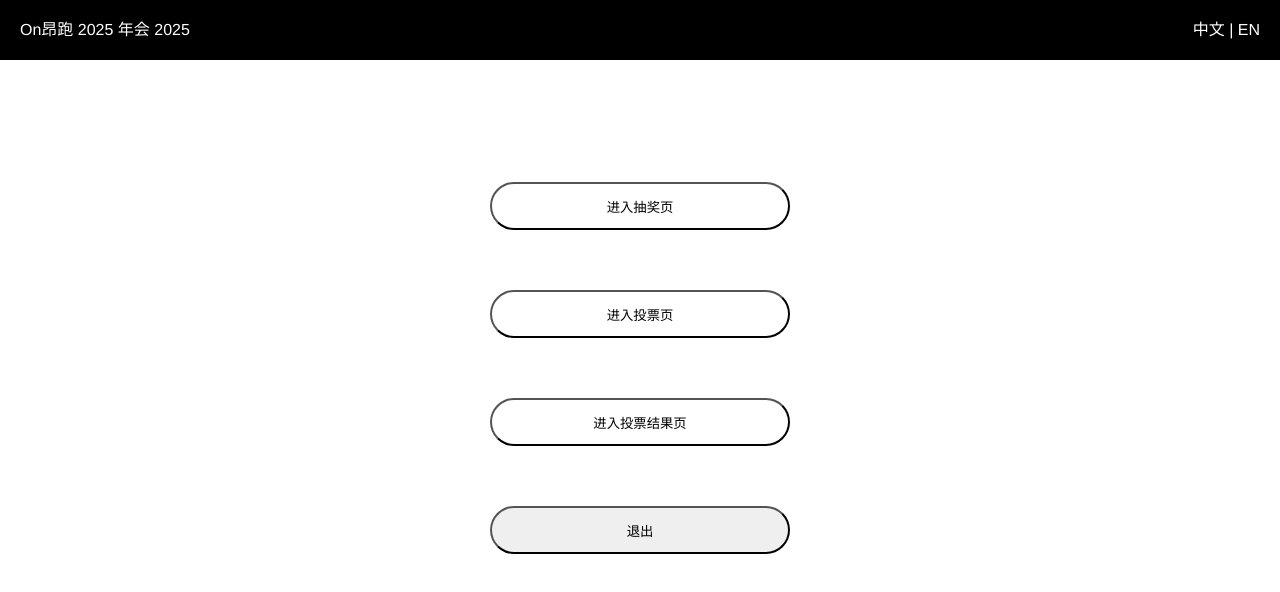
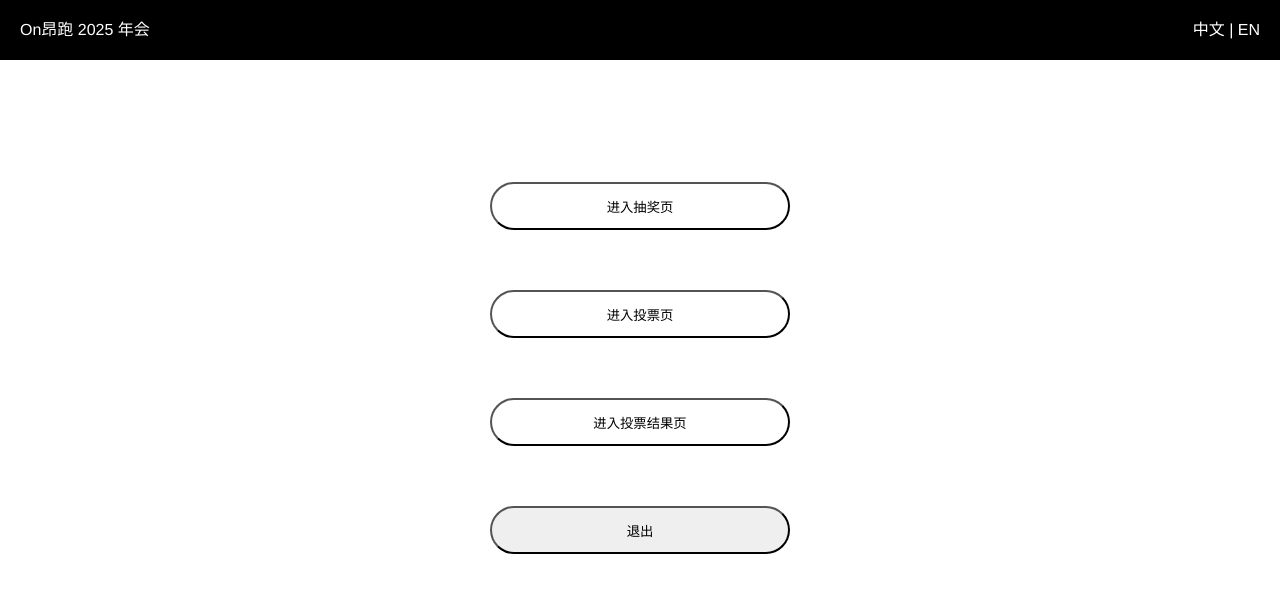
Before and after one commit to ailyle2022/on_china_2025_lucky_draw, a Vue app in the folder client/: page / in a window 1280 px wide. Shown: the top 592 px of the page. Built offline with nearby package versions, Linux system fonts and the light colour scheme; no server answers; sample sign-in values are in the browser's storage.

Commit message:
Update App.vue

```diff
--- a/client/src/App.vue
+++ b/client/src/App.vue
@@ -1,7 +1,7 @@
 <!-- src/App.vue -->
 <template>
   <div class="language-switcher">
-    <div class="left">{{ $t('login.title') }} 2025</div>
+    <div class="left">{{ $t('login.title') }}</div>
     <div class="right">
       <a href="#" @click.prevent="changeLanguage('zh-CN')">中文</a> |
       <a href="#" @click.prevent="changeLanguage('en-US')">EN</a>
@@ -22,7 +22,7 @@ export default {
       locale.value = lang;
     };
 
-    document.title = `On 2025 Annual Party Lottery`;
+    document.title = `On 2025 Annual Party`;
 
     return {
       changeLanguage
```
